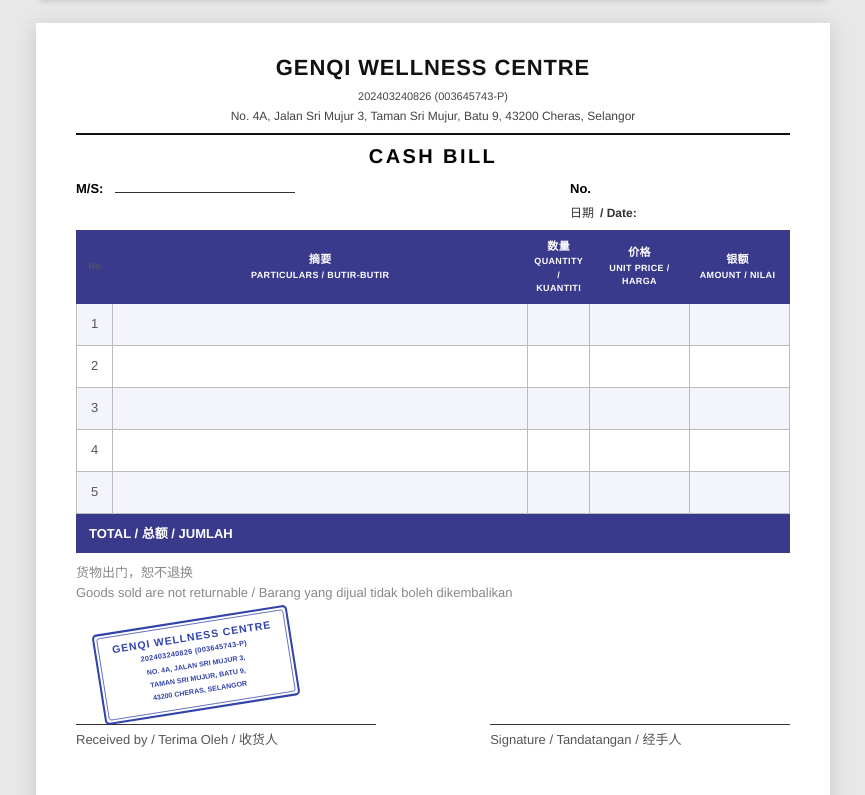
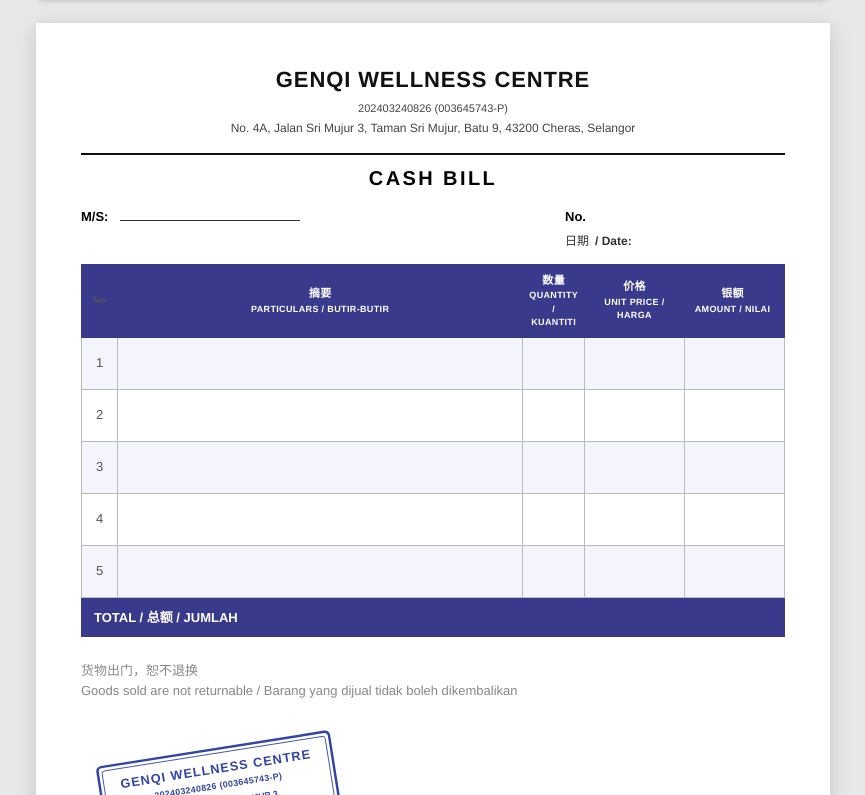
Before and after one commit to aaron-wpso/genqi, a Next.js app: page / in a window 1280 px wide. Shown: the part 685-1480 px from the top of the page, without its empty margins (207-1072 px from the left). Built offline with nearby package versions, Linux system fonts and the light colour scheme.

Commit message:
Revert "Tighten spacing to fit invoice on single A4 page"
This reverts commit 928c94e733c9378dbf82452323e1717e5131689a.

```diff
--- a/src/app/globals.css
+++ b/src/app/globals.css
@@ -19,8 +19,14 @@
   background: #fff;
   width: 794px;
   min-height: 1123px;
-  padding: 28px 40px 28px;
+  padding: 40px 45px 50px;
   box-shadow: 0 4px 20px rgba(0, 0, 0, 0.15);
+  display: flex;
+  flex-direction: column;
+}
+
+.inv-footer {
+  margin-top: auto;
 }
 
 /* ─── Header ────────────────────────────────────────────── */
@@ -28,11 +34,11 @@
 .inv-title    { font-size: 22px; font-weight: 800; letter-spacing: 0.04em; color: #111; }
 .inv-reg      { font-size: 11px; color: #444; margin-top: 4px; }
 .inv-address  { font-size: 12px; color: #444; margin-top: 3px; }
-.inv-divider  { border: none; border-top: 2px solid #111; margin: 8px 0 6px; }
-.inv-cashbill { text-align: center; font-size: 20px; font-weight: 800; letter-spacing: 0.12em; margin-bottom: 8px; }
+.inv-divider  { border: none; border-top: 2px solid #111; margin: 10px 0 8px; }
+.inv-cashbill { text-align: center; font-size: 20px; font-weight: 800; letter-spacing: 0.12em; margin-bottom: 14px; }
 
 /* ─── Meta row ──────────────────────────────────────────── */
-.inv-meta       { display: flex; justify-content: space-between; align-items: flex-start; margin-bottom: 8px; }
+.inv-meta       { display: flex; justify-content: space-between; align-items: flex-start; margin-bottom: 14px; }
 .inv-ms         { display: flex; align-items: baseline; gap: 8px; font-size: 13px; font-weight: 700; }
 .inv-ms-value   { border-bottom: 1px solid #333; min-width: 180px; padding-bottom: 2px; font-weight: 400; font-size: 13px; }
 .inv-meta-right { text-align: left; min-width: 220px; }
@@ -65,7 +71,7 @@
   border: 1px solid #bbb;
   padding: 0 8px;
   font-size: 13px;
-  height: 42px;
+  height: 52px;
   vertical-align: middle;
 }
 .inv-table tbody tr:nth-child(odd) td  { background: #f4f4fc; print-color-adjust: exact; -webkit-print-color-adjust: exact; }
@@ -91,21 +97,21 @@
   padding: 9px 10px 9px 12px;
   font-size: 13px;
   font-weight: 700;
-  margin-bottom: 10px;
+  margin-bottom: 24px;
   border: 1px solid #3a3a8c;
 }
 .inv-total-amount { font-size: 15px; }
 
 /* ─── Footer ────────────────────────────────────────────── */
-.inv-footer-note { font-size: 13px; color: #888; margin-bottom: 8px; }
+.inv-footer-note { font-size: 13px; color: #888; margin-bottom: 28px; }
 .inv-footer-note .zh { font-size: 13px; }
 
-.inv-sigs { display: flex; justify-content: space-between; align-items: flex-end; margin-top: 8px; }
+.inv-sigs { display: flex; justify-content: space-between; align-items: flex-end; margin-top: 10px; }
 .inv-sig  { display: flex; flex-direction: column; gap: 5px; width: 42%; }
 .inv-sig-line   { border-top: 1px solid #333; }
 .inv-sig-label  { font-size: 13px; color: #555; }
-.inv-stamp-wrap { display: flex; justify-content: flex-start; align-items: center; padding: 8px 0 4px 20px; }
-.inv-stamp      { width: 200px; transform: rotate(-9deg); opacity: 0.9; print-color-adjust: exact; -webkit-print-color-adjust: exact; }
+.inv-stamp-wrap { display: flex; justify-content: flex-start; align-items: center; padding: 18px 0 10px 20px; }
+.inv-stamp      { width: 240px; transform: rotate(-9deg); opacity: 0.9; print-color-adjust: exact; -webkit-print-color-adjust: exact; }
 .inv-sig-filled { font-size: 18px; font-weight: 600; color: #111; padding-bottom: 2px; }
 .inv-sig-date   { font-size: 13px; color: #555; font-weight: 400; }
 .inv-sig-img    { max-height: 64px; max-width: 100%; object-fit: contain; margin-bottom: 4px; }
@@ -133,7 +139,7 @@
   .invoice {
     box-shadow: none !important;
     width: 100% !important;
-    min-height: unset !important;
-    padding: 20px 28px 24px !important;
+    min-height: 100vh !important;
+    padding: 28px 32px 40px !important;
   }
 }
```
